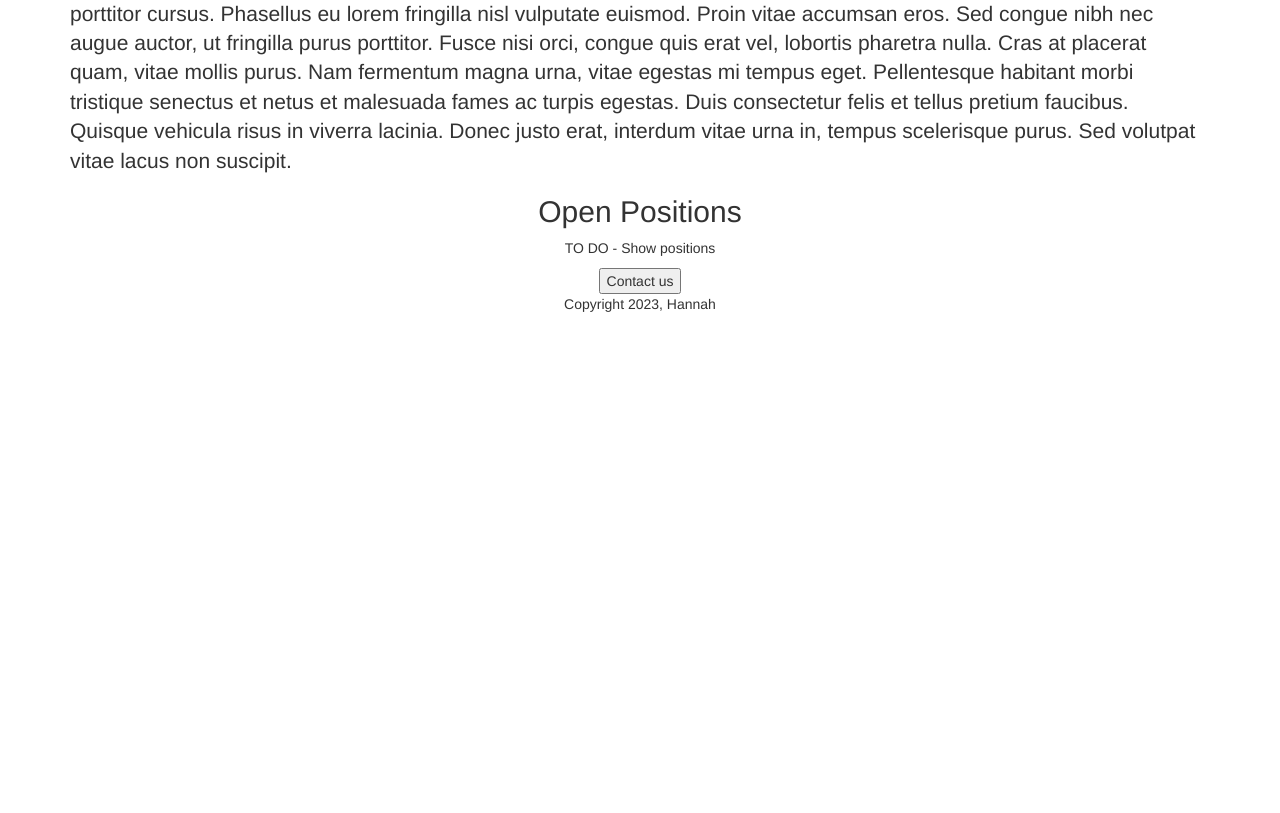
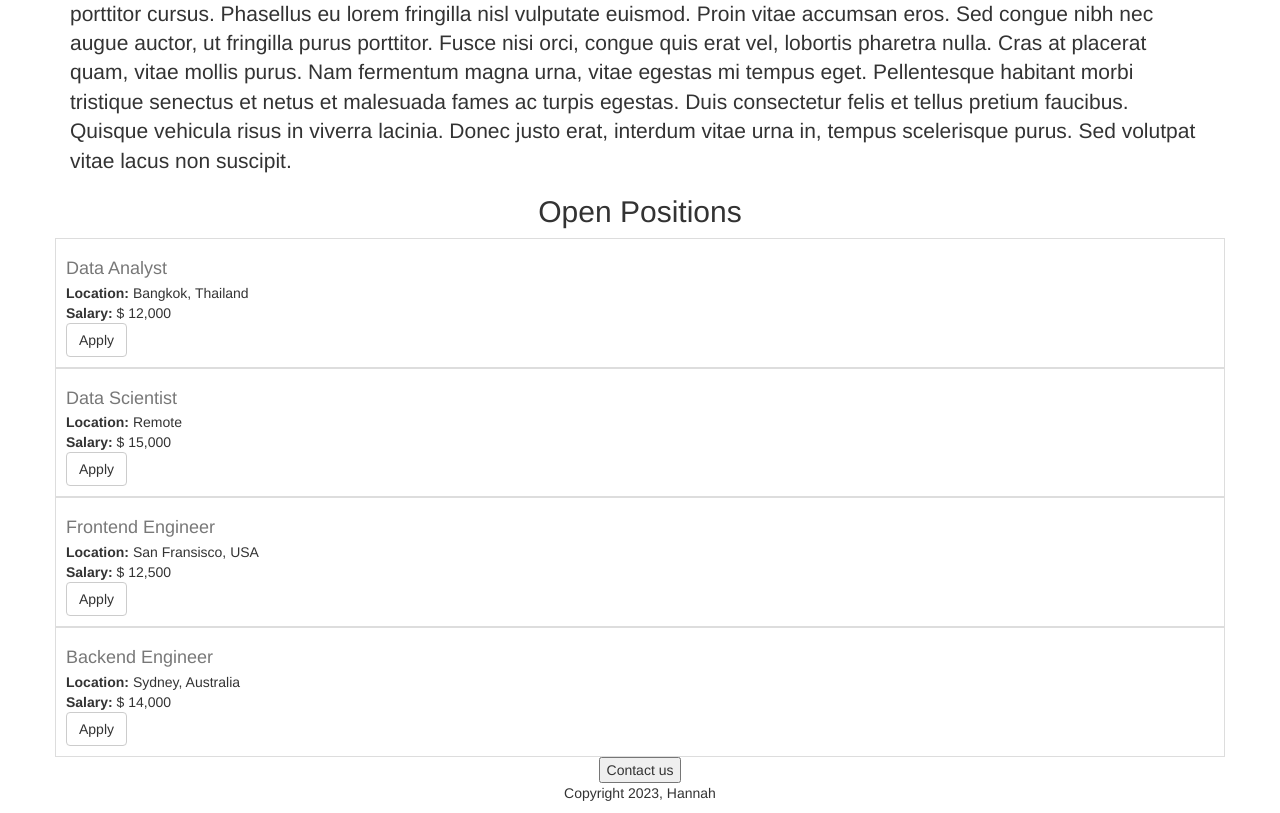
Before and after one commit to Hannah030128/careers-website, a Flask app: page / in a window 1280 px wide. Shown: the part 641-1454 px from the top of the page. Before the commit the page ends 953 px from the top, so only its background shows below. Run offline with Flask 2, Linux system fonts and the light colour scheme.

Commit message:
Created jobs and apply buttons and colums

```diff
--- a/app.py
+++ b/app.py
@@ -2,9 +2,36 @@ from flask import Flask, render_template
 
 app = Flask(__name__)
 
+JOBS = [
+  {
+    'id': 1,
+    'title': 'Data Analyst',
+    'location': 'Bangkok, Thailand',
+    'salary': '$ 12,000'
+  },
+  {
+    'id': 2,
+    'title': 'Data Scientist',
+    'location': 'Remote',
+    'salary': '$ 15,000'
+  },
+  {
+    'id': 3,
+    'title': 'Frontend Engineer',
+    'location': 'San Fransisco, USA',
+    'salary': '$ 12,500'
+  },
+  {
+    'id': 4,
+    'title': 'Backend Engineer',
+    'location': 'Sydney, Australia',
+    'salary': '$ 14,000'
+  }
+]
+
 @app.route('/')
 def hello_world():
-  return render_template('home.html')
+  return render_template('home.html', jobs=JOBS, company_name='Hannah')
 
 if __name__ == "__main__":
   app.run(host = '0.0.0.0', debug=True)
--- a/templates/home.html
+++ b/templates/home.html
@@ -16,7 +16,7 @@
   </head>
   <body>
     <div class="container">
-   <h1 class='text-center mt-2 mb-4'>Hannah Careers</h1>
+   <h1 class='text-center mt-2 mb-4'>{{company_name}} Careers</h1>
     <img class="img-fluid" id = "banner" src="https://careers-website-2.hnormen.repl.co/static/careerpic.jpg" height='320'>
     <h2 class='text-center mt-2 mb-4'>About Careers</h2>
     <p class='lead'>
@@ -25,8 +25,13 @@
 Praesent bibendum, dui ac ullamcorper finibus, leo ipsum viverra nibh, sit amet interdum elit nibh quis ligula. Nam tempor blandit leo, at commodo tortor faucibus at. Proin pharetra libero ac porttitor cursus. Phasellus eu lorem fringilla nisl vulputate euismod. Proin vitae accumsan eros. Sed congue nibh nec augue auctor, ut fringilla purus porttitor. Fusce nisi orci, congue quis erat vel, lobortis pharetra nulla. Cras at placerat quam, vitae mollis purus. Nam fermentum magna urna, vitae egestas mi tempus eget. Pellentesque habitant morbi tristique senectus et netus et malesuada fames ac turpis egestas. Duis consectetur felis et tellus pretium faucibus. Quisque vehicula risus in viverra lacinia. Donec justo erat, interdum vitae urna in, tempus scelerisque purus. Sed volutpat vitae lacus non suscipit.
     </p>
     <h2 class='text-center'> Open Positions</h2>
-    <p class= 'text-center'>
-      TO DO - Show positions</p>
+    <div>
+      {% for job in jobs %}
+      {% include 'jobitem.html' %}
+
+      {% endfor %}
+
+    </div>
     <div class="text-center" >
       <button>Contact us</button>
       <p class = mt-4>Copyright 2023, Hannah</p>
--- /dev/null
+++ b/templates/jobitem.html
@@ -0,0 +1,17 @@
+
+  <div class="table-bordered row" style="margin_bottom:16px; padding:10px">
+    <div class ="col-9">
+      <h4 style="color:rgb(120, 120, 120); margin-bottom:4px;">
+  {{job['title']}}
+      </h4>
+      <div>
+        <b>Location: </b>{{job['location']}}
+      </div>
+      <div>
+        <b>Salary: </b>{{job['salary']}}
+      </div>
+    </div>
+    <div class="col-3">
+      <button type="button" class="btn btn-default">Apply</button>
+    </div>
+  </div>
```
